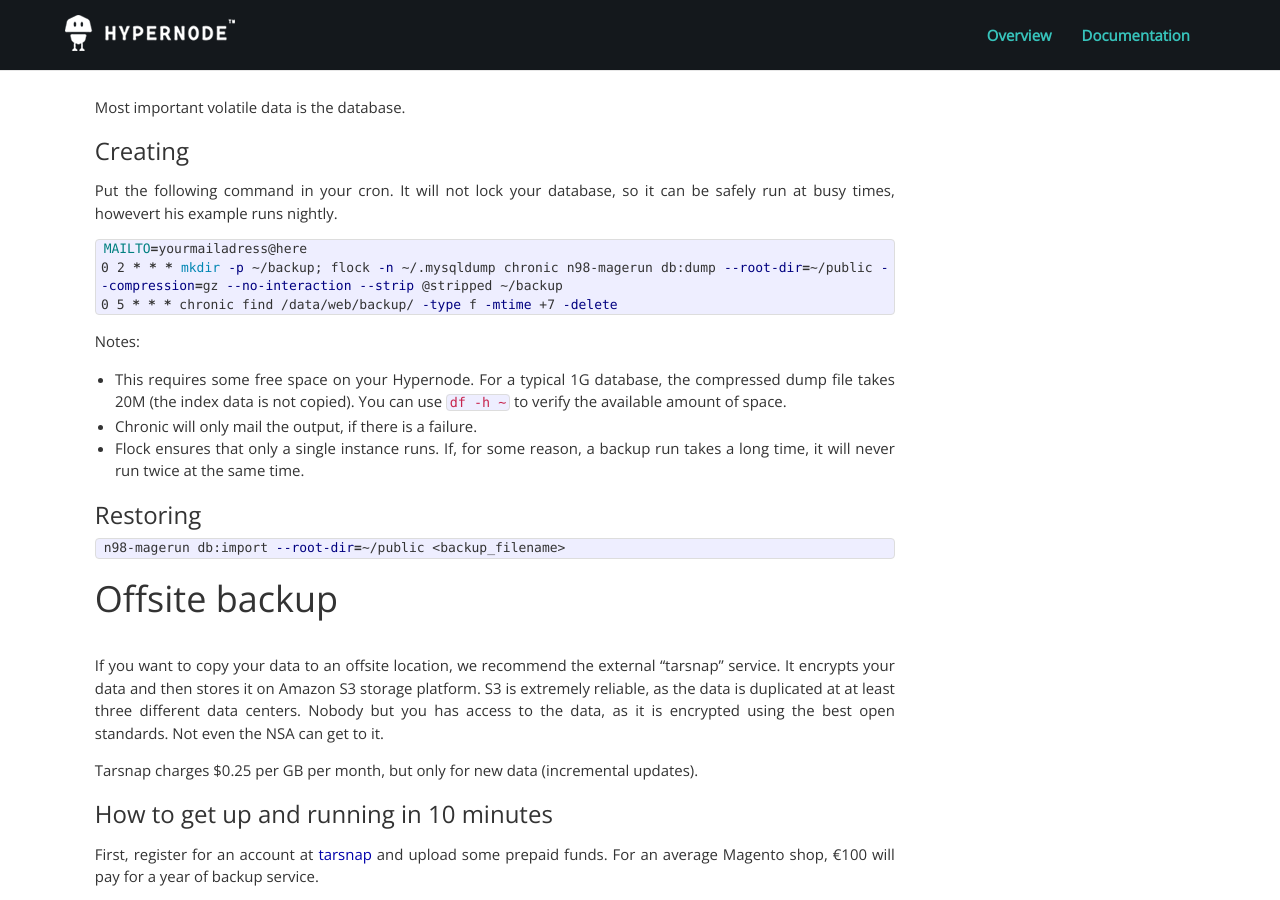
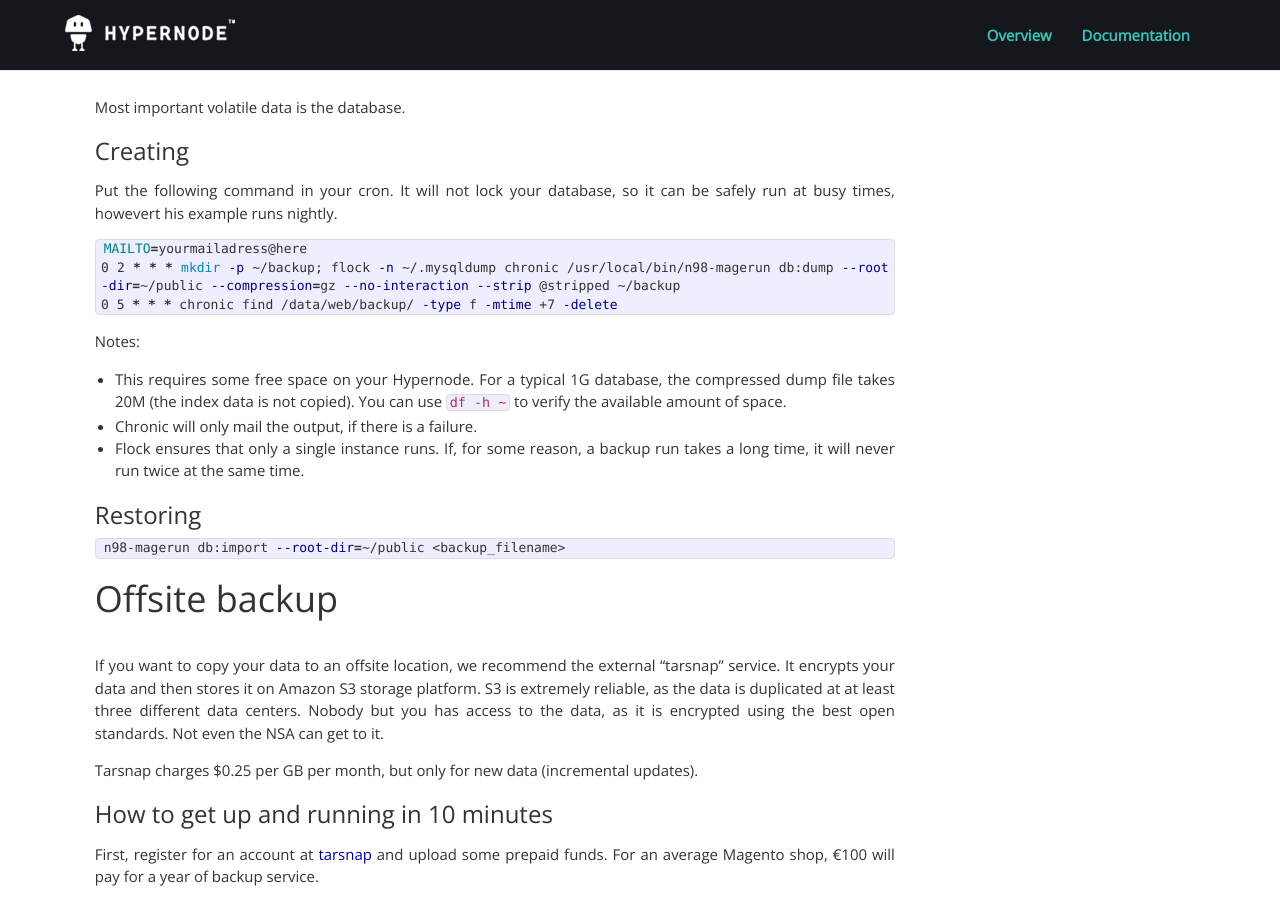
Before and after one commit to damnlie/hypernode.github.io, a Jekyll site: the page built from _posts/2014-04-07-historical-backups.md, in a window 1280 px wide and 900 px high, scrolled down 431 px. Built offline with Jekyll 4.4.1, drawn with Linux system fonts in a browser that asks for light colours; nearby versions of some CDN libraries; Markdown is read by kramdown in place of the engine named in the settings; a script that is not in the unit is left out.

Commit message:
Put full path to magerun in doc
By default, crons PATH is /bin:/usr/bin. Since we moved n98-magerun to
/usr/local/bin, the command won't be found.

````diff
--- a/_posts/2014-04-07-historical-backups.md
+++ b/_posts/2014-04-07-historical-backups.md
@@ -21,7 +21,7 @@
 
 ```bash
 MAILTO=yourmailadress@here
-0 2 * * * mkdir -p ~/backup; flock -n ~/.mysqldump chronic n98-magerun db:dump --root-dir=~/public --compression=gz --no-interaction --strip @stripped ~/backup
+0 2 * * * mkdir -p ~/backup; flock -n ~/.mysqldump chronic /usr/local/bin/n98-magerun db:dump --root-dir=~/public --compression=gz --no-interaction --strip @stripped ~/backup
 0 5 * * * chronic find /data/web/backup/ -type f -mtime +7 -delete
 ```
 
````
